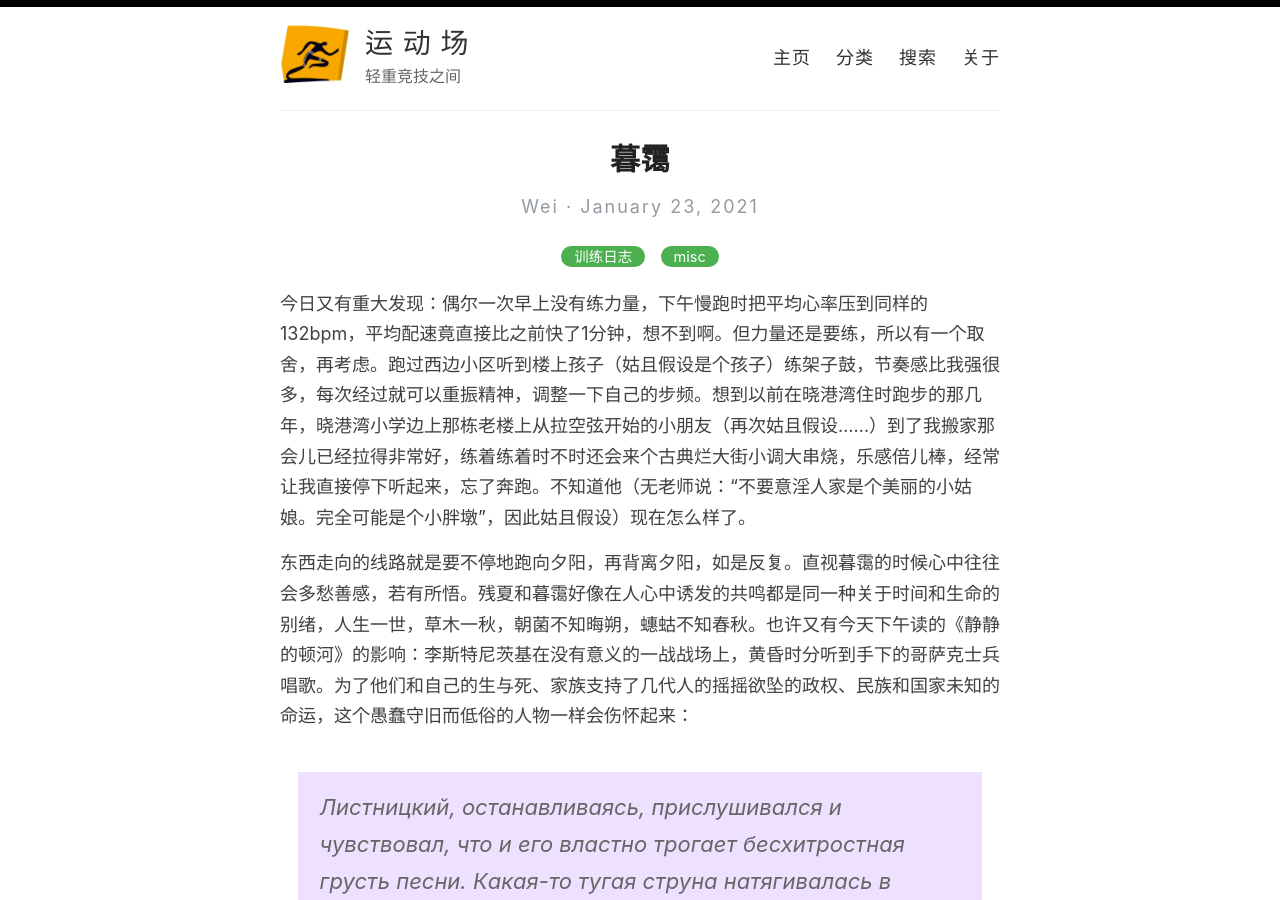
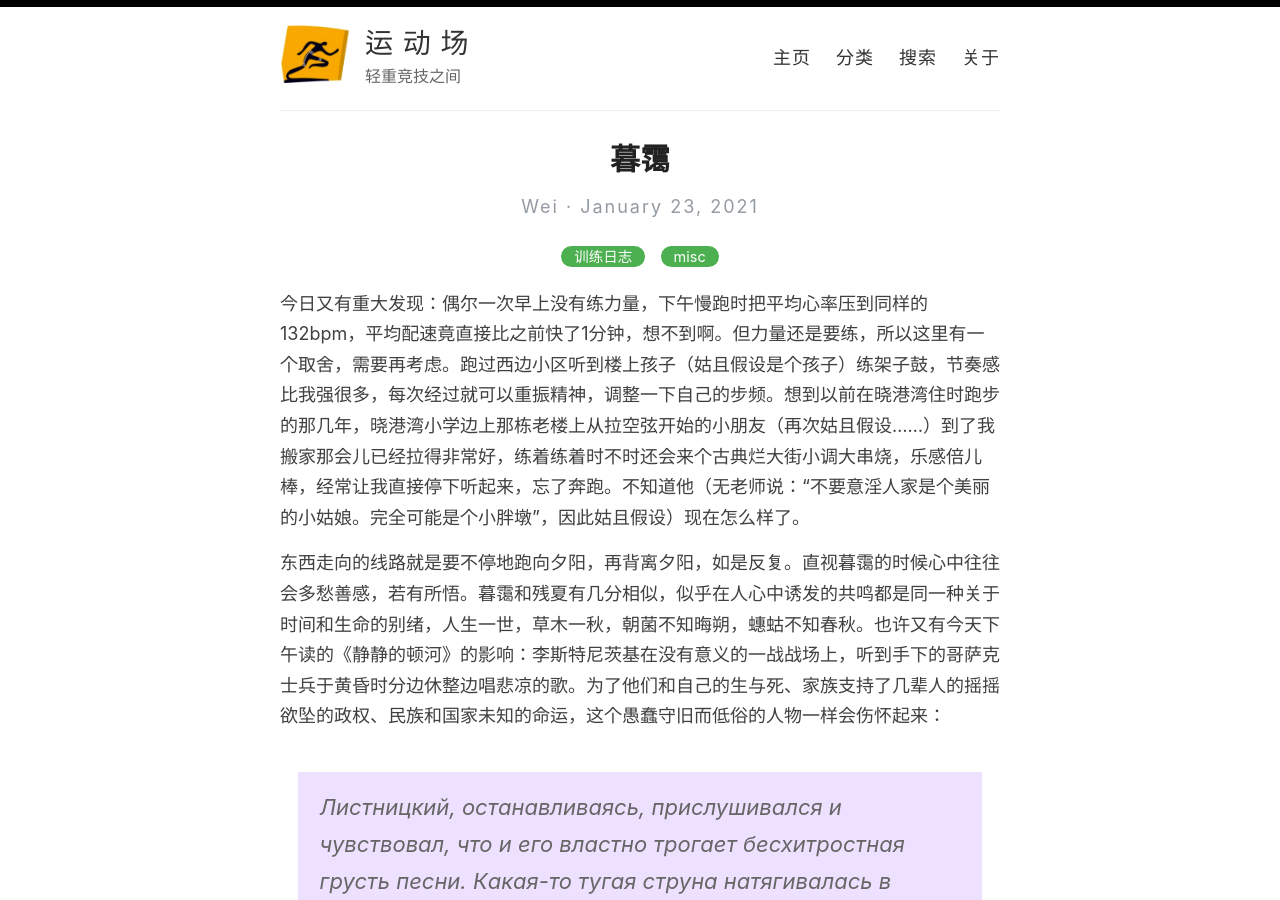
Before and after one commit to athletik/athletik.github.io, a Jekyll site: the page built from _posts/2021-1-23-暮霭.md, in a window 1280 px wide and 900 px high. Built offline with Jekyll 4.4.1, drawn with Linux system fonts in a browser that asks for light colours; comment, search, counter and statistics services are not loaded.

Commit message:
Update 2021-1-23-暮霭.md

```diff
--- a/_posts/2021-1-23-暮霭.md
+++ b/_posts/2021-1-23-暮霭.md
@@ -4,9 +4,9 @@ categories: [训练日志, misc]
 title: 暮霭
 ---
 
-今日又有重大发现：偶尔一次早上没有练力量，下午慢跑时把平均心率压到同样的132bpm，平均配速竟直接比之前快了1分钟，想不到啊。但力量还是要练，所以有一个取舍，再考虑。跑过西边小区听到楼上孩子（姑且假设是个孩子）练架子鼓，节奏感比我强很多，每次经过就可以重振精神，调整一下自己的步频。想到以前在晓港湾住时跑步的那几年，晓港湾小学边上那栋老楼上从拉空弦开始的小朋友（再次姑且假设……）到了我搬家那会儿已经拉得非常好，练着练着时不时还会来个古典烂大街小调大串烧，乐感倍儿棒，经常让我直接停下听起来，忘了奔跑。不知道他（无老师说：“不要意淫人家是个美丽的小姑娘。完全可能是个小胖墩”，因此姑且假设）现在怎么样了。
+今日又有重大发现：偶尔一次早上没有练力量，下午慢跑时把平均心率压到同样的132bpm，平均配速竟直接比之前快了1分钟，想不到啊。但力量还是要练，所以这里有一个取舍，需要再考虑。跑过西边小区听到楼上孩子（姑且假设是个孩子）练架子鼓，节奏感比我强很多，每次经过就可以重振精神，调整一下自己的步频。想到以前在晓港湾住时跑步的那几年，晓港湾小学边上那栋老楼上从拉空弦开始的小朋友（再次姑且假设……）到了我搬家那会儿已经拉得非常好，练着练着时不时还会来个古典烂大街小调大串烧，乐感倍儿棒，经常让我直接停下听起来，忘了奔跑。不知道他（无老师说：“不要意淫人家是个美丽的小姑娘。完全可能是个小胖墩”，因此姑且假设）现在怎么样了。
 
-东西走向的线路就是要不停地跑向夕阳，再背离夕阳，如是反复。直视暮霭的时候心中往往会多愁善感，若有所悟。残夏和暮霭好像在人心中诱发的共鸣都是同一种关于时间和生命的别绪，人生一世，草木一秋，朝菌不知晦朔，蟪蛄不知春秋。也许又有今天下午读的《静静的顿河》的影响：李斯特尼茨基在没有意义的一战战场上，黄昏时分听到手下的哥萨克士兵唱歌。为了他们和自己的生与死、家族支持了几代人的摇摇欲坠的政权、民族和国家未知的命运，这个愚蠢守旧而低俗的人物一样会伤怀起来：
+东西走向的线路就是要不停地跑向夕阳，再背离夕阳，如是反复。直视暮霭的时候心中往往会多愁善感，若有所悟。暮霭和残夏有几分相似，似乎在人心中诱发的共鸣都是同一种关于时间和生命的别绪，人生一世，草木一秋，朝菌不知晦朔，蟪蛄不知春秋。也许又有今天下午读的《静静的顿河》的影响：李斯特尼茨基在没有意义的一战战场上，听到手下的哥萨克士兵于黄昏时分边休整边唱悲凉的歌。为了他们和自己的生与死、家族支持了几辈人的摇摇欲坠的政权、民族和国家未知的命运，这个愚蠢守旧而低俗的人物一样会伤怀起来：
 
 >   Листницкий, останавливаясь,  прислушивался  и  чувствовал,  что  и  его
 властно  трогает  бесхитростная  грусть  песни.  Какая-то   тугая   струна
```
